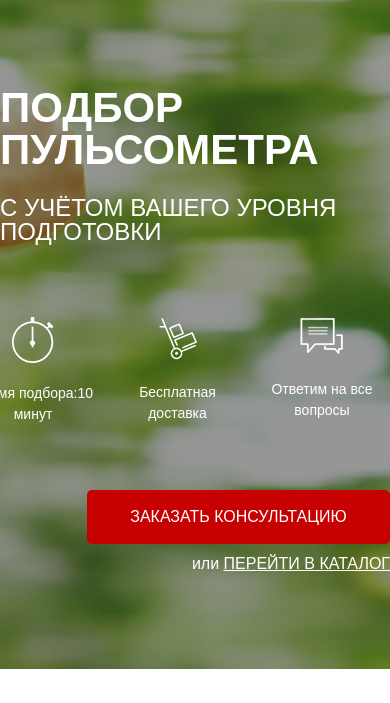
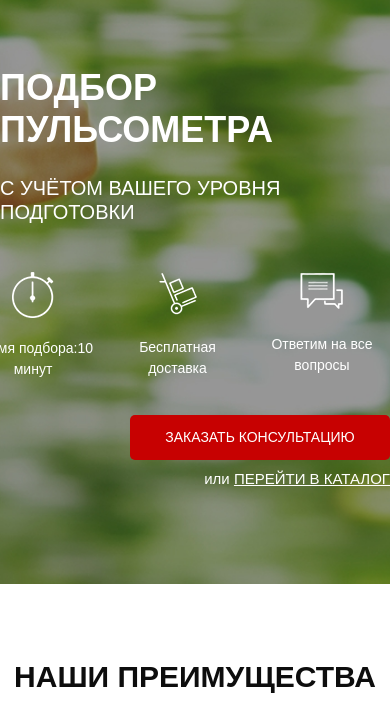
Before and after one commit to vitaliidvornyk/Pulse2023, a website: page src/index.html in a window 390 px wide. Shown: the part 141-844 px from the top of the page. Drawn offline with Linux system fonts and the light colour scheme; files whose address does not match are found by name.

Commit message:
Adaptation_promo

```diff
--- a/src/index.html
+++ b/src/index.html
@@ -155,5 +155,7 @@
                 </form>
             </div>
         </div>
+
+        <script src="js/script.js"></script>
     </body>
 </html>
--- /dev/null
+++ b/src/sass/base/_media.scss
@@ -0,0 +1,26 @@
+@media (max-width: 1200px) {
+    .container {
+        max-width: 800px;
+    }
+    .promo__header {
+        font-size: 36px;
+    }
+    .promo__wrapper {
+        margin-top: 70px;
+    }
+    .promo__subheader {
+        font-size: 20px;
+    }
+    .promo__icons {
+        margin-top: 40px;
+    }
+    .button_main {
+        margin-top: 35px;
+        width: 260px;
+        height: 45px;
+        font-size: 14px;
+    }
+    .promo__link {
+        font-size: 15px;
+    }
+}
--- a/src/sass/blocks/_promo.scss
+++ b/src/sass/blocks/_promo.scss
@@ -21,7 +21,7 @@
         color: #ffffff;
         font-size: 24px;
         line-height: 24px;
-        font-weight: 500;
+        font-weight: 300;
         text-transform: uppercase;
     }
     &__icons {
--- a/src/sass/style.scss
+++ b/src/sass/style.scss
@@ -15,4 +15,4 @@
 @import "blocks/advantages";
 @import "blocks/titles";
 @import "blocks/consultation";
-@import "blocks/forms";
+@import "base/media";
```
Also changed, not shown: src/css/style.min.css, src/js/script.js (added).
